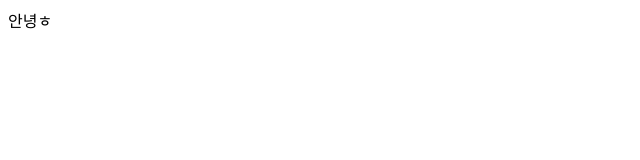
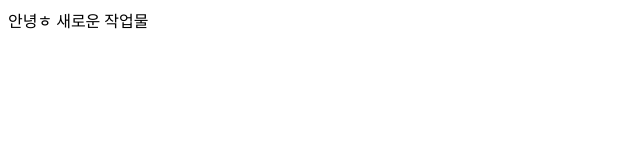
Before and after one commit to cherie0429/project, a plain HTML site: page index.html in a window 1280 px wide. Shown: the whole page, without its empty margins (0-640 px from the left). Drawn offline with Linux system fonts and the light colour scheme.

Commit message:
L1 commit

```diff
--- a/index.html
+++ b/index.html
@@ -3,5 +3,18 @@
   </head>
   <body>
     안녕ㅎ
+
+
+
+
+
+
+
+
+
+
+
+
+    새로운 작업물
   </body>
 </html>
```
